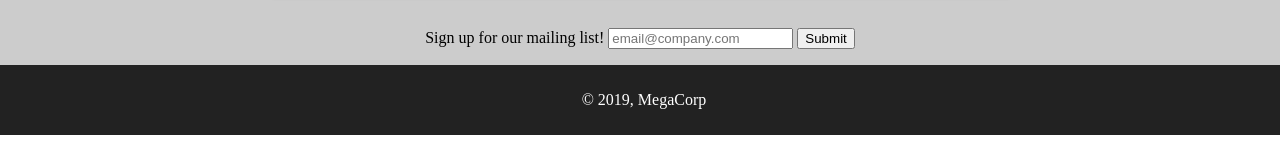
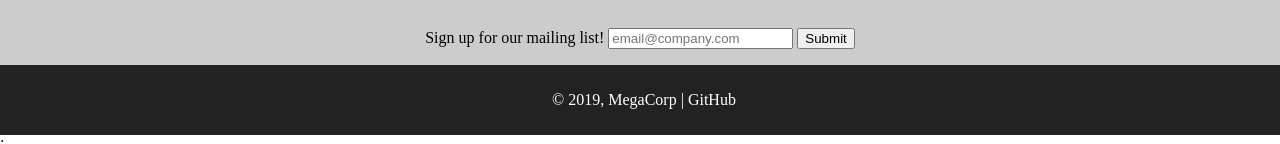
Before and after one commit to CharmedSatyr-freeCodeCamp/product_landing_page, a website: page index.html in a window 1280 px wide. Shown: the part 1028-1172 px from the top of the page. Drawn offline with Linux system fonts and the light colour scheme.

Commit message:
Add GitHub link in footer; update link styling

```diff
--- a/index.html
+++ b/index.html
@@ -74,9 +74,12 @@
       </form>
     </main>
 
-    <footer>© 2019, MegaCorp</footer>
+    <footer>© 2019, MegaCorp |&nbsp;<a
+        href='https://github.com/charmedsatyr-freecodecamp/product_landing_page'
+        rel='noopener noreferrer' target='_blank'>GitHub</a>
+    </footer>
     <script src='https://cdn.freecodecamp.org/testable-projects-fcc/v1/bundle.js'></script>
-
+    :
   </body>
 
 </html>
--- a/styles/index.css
+++ b/styles/index.css
@@ -112,3 +112,8 @@ main > form {
 footer {
   justify-content: center;
 }
+
+footer > a {
+  color: #ffffff;
+  text-decoration: none;
+}
```
